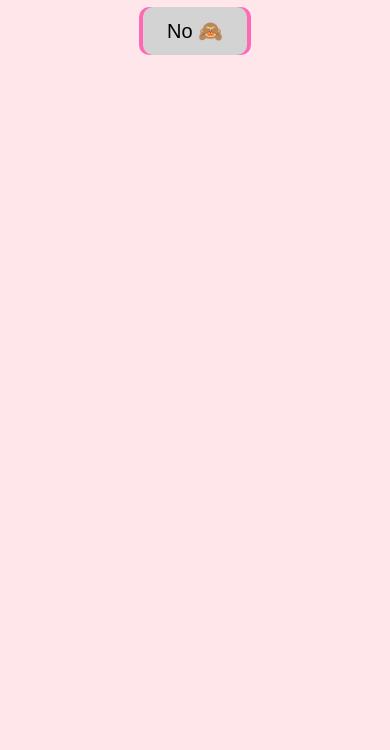
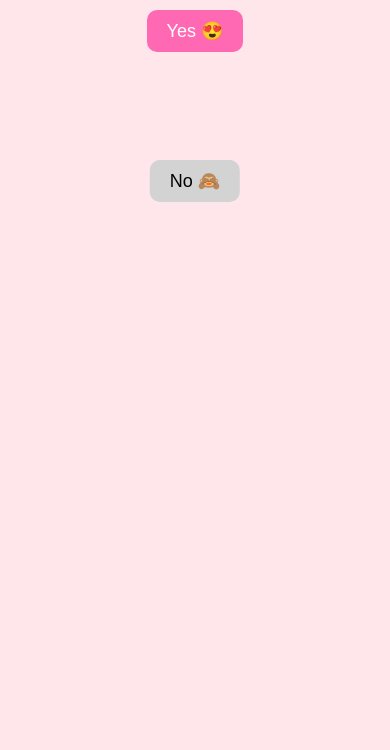
Before and after one commit to Bhugol24/do-you-love-me, a plain HTML site: page index.html in a window 390 px wide. Shown: the part 94-844 px from the top of the page. Drawn offline with Linux system fonts and the light colour scheme.

Commit message:
style.css

```diff
--- a/style.css
+++ b/style.css
@@ -4,45 +4,49 @@ body {
   text-align: center;
   margin: 0;
   padding: 20px;
+  overflow-x: hidden;
 }
 
 .question-container {
   position: relative;
-  height: 400px;
+  height: 500px;
   max-width: 100%;
   overflow: hidden;
   margin: auto;
 }
 
 .buttons {
-  margin: 20px;
-  display: flex;
-  justify-content: center;
-  flex-wrap: wrap;
-  gap: 20px;
-}
-
-button {
-  padding: 12px 24px;
-  font-size: 20px;
-  border: none;
-  border-radius: 10px;
-  cursor: pointer;
-  transition: 0.00000000000001s ease;
+  margin-top: 40px;
   position: relative;
-  z-index: 1;
+  height: 300px;
 }
 
 #yesBtn {
   background-color: #ff69b4;
   color: white;
   position: relative;
+  z-index: 2;
+  font-size: 20px;
+  padding: 12px 24px;
+  border: none;
+  border-radius: 10px;
+  cursor: pointer;
+  margin-bottom: 20px;
 }
 
 #noBtn {
   background-color: #d3d3d3;
   position: absolute;
-  z-index: 2;
+  top: 150px;
+  left: 50%;
+  transform: translateX(-50%);
+  font-size: 20px;
+  padding: 12px 24px;
+  border: none;
+  border-radius: 10px;
+  cursor: pointer;
+  z-index: 1;
+  transition: 0.00000000000001s ease;
 }
 
 .loader {
@@ -69,3 +73,30 @@ button {
   color: red;
   margin-top: 10px;
 }
+
+@media screen and (max-width: 600px) {
+  h1 {
+    font-size: 24px;
+    margin-bottom: 10px;
+  }
+
+  .question-container {
+    height: 550px;
+  }
+
+  .buttons {
+    flex-direction: column;
+    align-items: center;
+    height: 320px;
+  }
+
+  #yesBtn,
+  #noBtn {
+    font-size: 18px;
+    padding: 10px 20px;
+  }
+
+  .result h2 {
+    font-size: 22px;
+  }
+}
```
